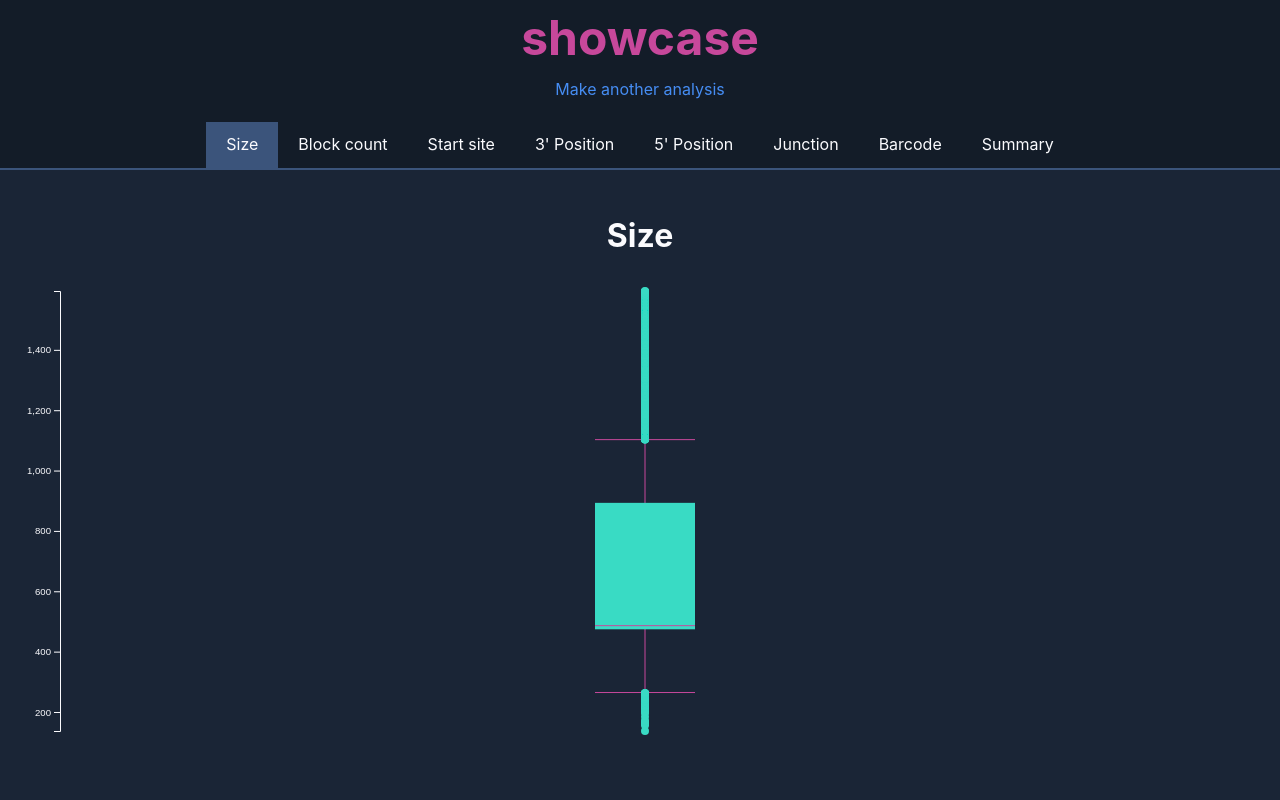
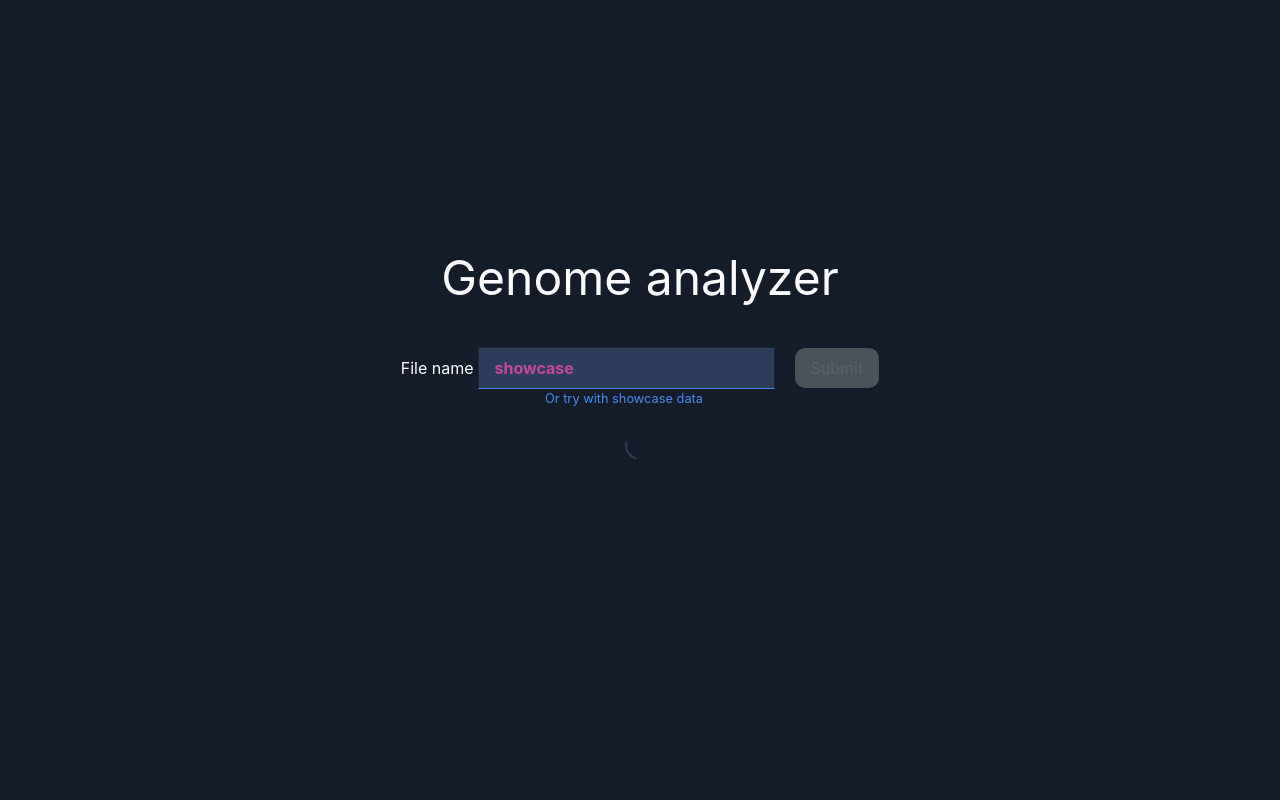
Before and after one commit to Benjent/nanovizer, a Vue app: page / in a window 1280 px wide. Both pictures are taken after a click on the link "Or try with showcase data". Shown: the top 800 px of the page. Built offline with nearby package versions, Linux system fonts and the light colour scheme.

Commit message:
Handle real and fake loading + basic error

```diff
--- a/src/App.vue
+++ b/src/App.vue
@@ -30,6 +30,8 @@ export default {
             email: 'benjent@hotmail.fr',
             fileName: '',
             isFileLoaded: false,
+            isLoading: false,
+            isError: false,
             nanoVizerData: undefined,
             nav: [
                 { title: 'Size', to: 'size' },
@@ -71,7 +73,11 @@ export default {
         },
         setNanovizerData(data) {
             this.nanoVizerData = data
-            this.isFileLoaded = true
+            setTimeout(() => {
+                // Arbitrary wait for graphs to be drawn
+                this.isLoading = false
+                this.isFileLoaded = true
+            }, 3000)
         },
         startAgain() {
             this.isFileLoaded = false
@@ -80,6 +86,9 @@ export default {
             window.scrollTo(0, 0)
         },
         triggerParsing() {
+            this.isLoading = true
+            this.isError = false
+
             const path = 'http://localhost:5000/parse-file'
             const params = { fileName: this.fileName }
             axios.post(path, params)
@@ -88,14 +97,24 @@ export default {
             })
             .catch((error) => {
                 console.error(error)
+                this.isError = true
+            })
+            .finally(() => {
+                this.isLoading = false
             })
         },
         updateScrollPosition() {
             this.scrollPosition = window.scrollY
         },
         useShowcaseData() {
+            this.isLoading = true
+            this.isError = false
             this.fileName = 'showcase'
-            this.setNanovizerData(showcaseResponse.data)
+
+            setTimeout(() => {
+                this.setNanovizerData(showcaseResponse.data)
+            }, 1)
+
         },
     }
 }
@@ -125,9 +144,13 @@ export default {
                     <div class="l-graphs__header__input">
                         <label class="data__label">File name</label>
                         <input class="input data__value" v-model="fileName"/>
-                        <button class="button l-graphs__header__button" :disabled="!fileName || fileName.length === 0" @click="triggerParsing">Submit</button>
+                        <button class="button l-graphs__header__button" :disabled="!fileName || fileName.length === 0 || isLoading" @click="triggerParsing">Submit</button>
                     </div>
                     <a class="link l-graphs__header__try" @click="useShowcaseData">Or try with showcase data</a>
+                    <div v-if="isLoading" class="loader" />
+                    <p v-if="isError" class="l-graphs__header__error">
+                        An error occured during the process. Either the file is corrupted, misspelled or missing ; or we came across data that we couldn't parse.
+                    </p>
                 </div>
             </section>
 
@@ -198,6 +221,7 @@ export default {
         &__try {
             font-size: 0.8rem;
             margin-right: 32px; // Align with input by setting a margin whose width is label width
+            margin-bottom: 20px;
         }
 
         &__button {
@@ -230,6 +254,10 @@ export default {
                 border-bottom: solid 2px lighten($marine, 20%);
             }
         }
+
+        &__error {
+            color: $pink;
+        }
     }
 
     &__main {
--- a/src/assets/styles/main.scss
+++ b/src/assets/styles/main.scss
@@ -8,6 +8,7 @@
 @import './modules/entry.scss';
 @import './modules/input.scss';
 @import './modules/link.scss';
+@import './modules/loader.scss';
 @import './modules/lollipop.scss';
 @import './modules/rectangle.scss';
 @import './modules/title.scss';
--- /dev/null
+++ b/src/assets/styles/modules/loader.scss
@@ -0,0 +1,14 @@
+.loader {
+    border: 2px solid transparent;
+    border-top: 2px solid lighten($marine, 10%);
+    border-radius: 50%;
+    width: 30px;
+    height: 30px;
+    animation: spin 0.6s linear infinite;
+    margin: auto;
+}
+
+@keyframes spin {
+    0% { transform: rotate(0deg); }
+    100% { transform: rotate(360deg); }
+}
```
